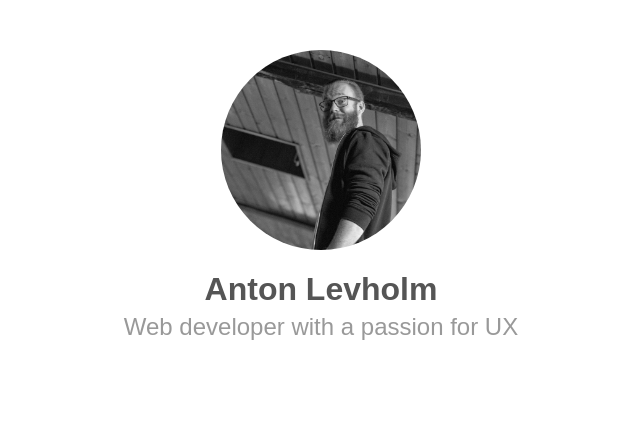
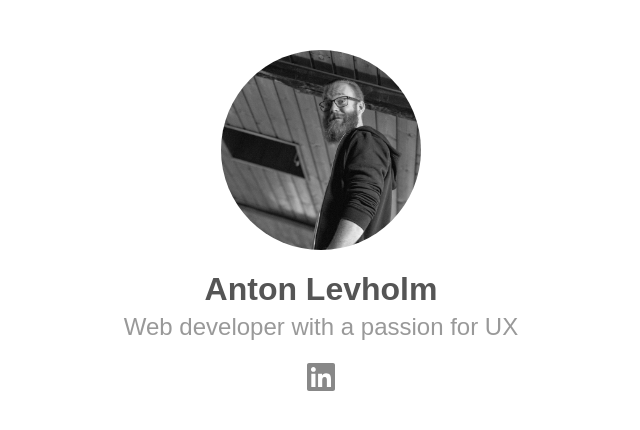
Before and after one commit to Levis92/Levis92.github.io, a React (Create React App) app: page / in a window 1280 px wide. Shown: the top 430 px of the page, without its empty margins (319-959 px from the left). Built offline with nearby package versions, Linux system fonts and the light colour scheme.

Commit message:
Use social media component

```diff
--- a/src/components/profile/profile.jsx
+++ b/src/components/profile/profile.jsx
@@ -2,16 +2,16 @@ import React from "react";
 
 import { ProfileContainer, ProfileImage, Name, Description } from './profile.styles';
 
+import SocialMedia from "../socialMedia/socialMedia";
+
 import profileImage from "../../resources/images/profile.jpg";
 
-const Profile = () => {
-  return (
-    <ProfileContainer>
-      <ProfileImage src={profileImage} />
-      <Name>Anton Levholm</Name>
-      <Description>Web developer with a passion for UX</Description>
-    </ProfileContainer>
-  );
-};
+const Profile = () =>
+  <ProfileContainer>
+    <ProfileImage src={profileImage} />
+    <Name>Anton Levholm</Name>
+    <Description>Web developer with a passion for UX</Description>
+    <SocialMedia />
+  </ProfileContainer>
 
 export default Profile;
```
